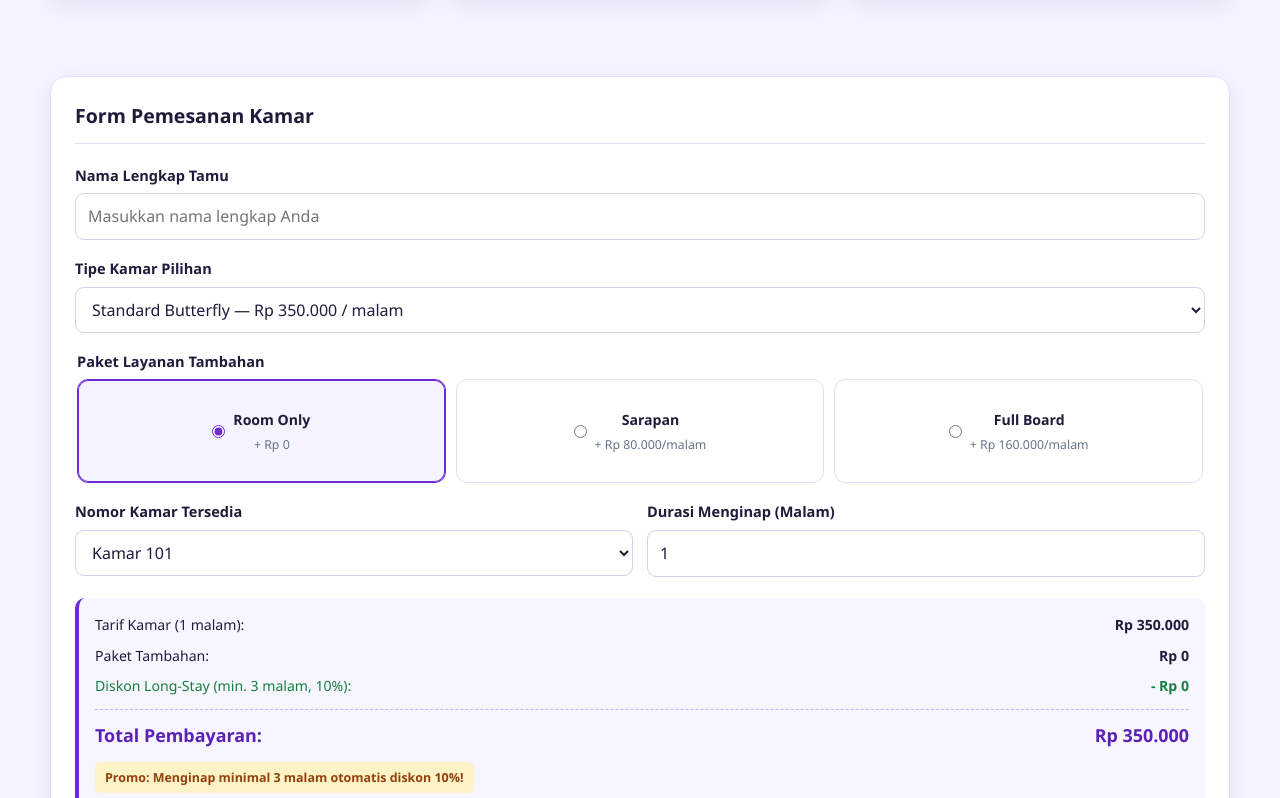
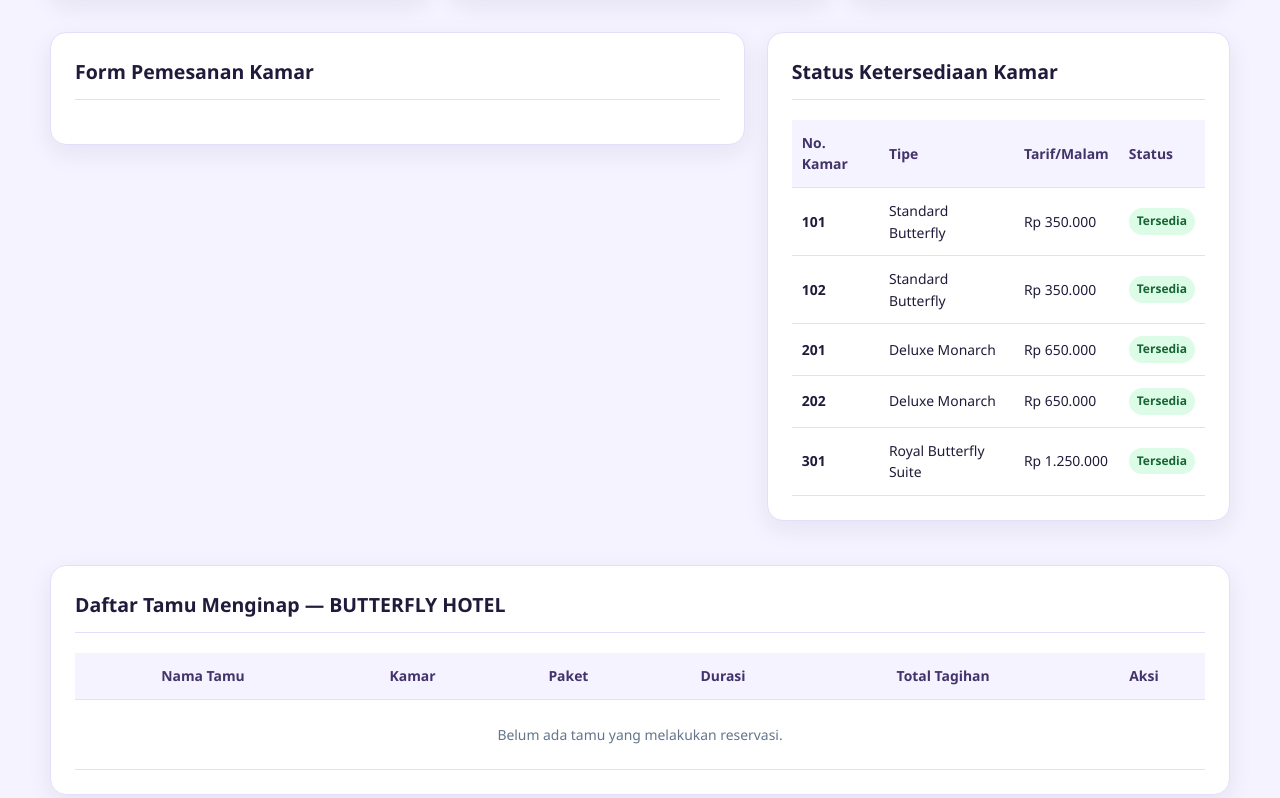
Before and after one commit to andesalexandrea09-droid/BUTTERFLY-HOTEL, a plain HTML site: page index.html in a window 1280 px wide. Shown: the part 1010-1808 px from the top of the page. Drawn offline with Linux system fonts and the light colour scheme.

Commit message:
Update index.html

```diff
--- a/index.html
+++ b/index.html
@@ -102,7 +102,83 @@
       </div>
     </section>
 
-      <section class="booking-grid" id="bookingSection">
+     <section class="booking-grid" id="bookingSection">
+
+    <!-- KOLOM KIRI: FORM PEMESANAN -->
+    <div class="booking-form-container">
+
+        <section class="card">
+            <h2>Form Pemesanan Kamar</h2>
+
+            <form id="bookingForm">
+
+                <!-- PINDAHKAN SEMUA ISI FORM LAMA
+                     MULAI NAMA LENGKAP TAMU
+                     SAMPAI TOMBOL KONFIRMASI
+                     KE SINI -->
+
+            </form>
+        </section>
+
+    </div>
+
+    <!-- KOLOM KANAN -->
+    <div class="right-column">
+
+        <section class="card availability-card">
+
+            <h2>Status Ketersediaan Kamar</h2>
+
+            <div class="table-wrap">
+                <table>
+                    <thead>
+                        <tr>
+                            <th>No. Kamar</th>
+                            <th>Tipe</th>
+                            <th>Tarif/Malam</th>
+                            <th>Status</th>
+                        </tr>
+                    </thead>
+
+                    <tbody id="roomStatusList"></tbody>
+                </table>
+            </div>
+
+        </section>
+
+    </div>
+
+</section>
+
+<!-- DAFTAR TAMU MENGINAP -->
+<div class="card guest-list-container">
+
+    <h2>Daftar Tamu Menginap — BUTTERFLY HOTEL</h2>
+
+    <div class="table-wrap">
+        <table>
+            <thead>
+                <tr>
+                    <th>Nama Tamu</th>
+                    <th>Kamar</th>
+                    <th>Paket</th>
+                    <th>Durasi</th>
+                    <th>Total Tagihan</th>
+                    <th>Aksi</th>
+                </tr>
+            </thead>
+
+            <tbody id="guestListTable">
+                <tr>
+                    <td colspan="6" class="empty-message">
+                        Belum ada tamu yang check-in.
+                    </td>
+                </tr>
+            </tbody>
+        </table>
+    </div>
+
+</div>
 
     <!-- KOLOM KIRI: FORM PEMESANAN -->
     <div class="booking-form-container">
```
